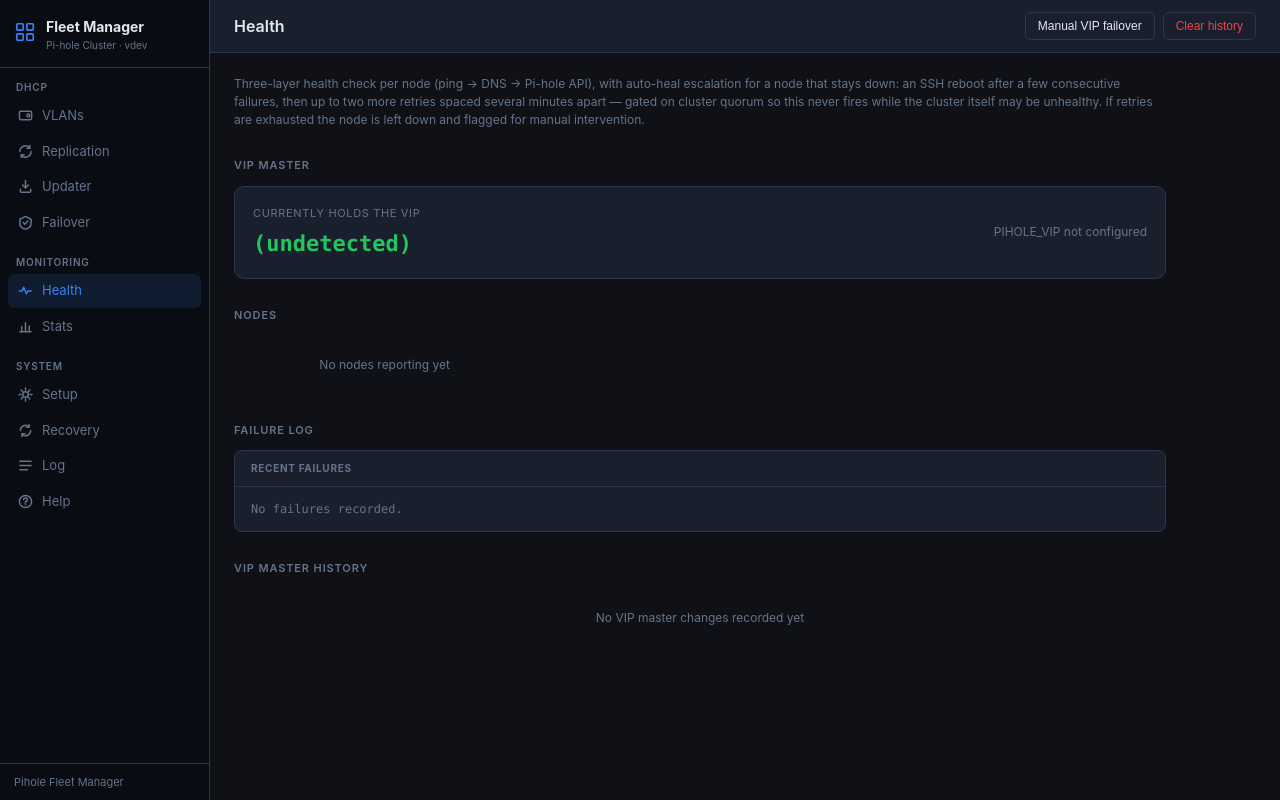
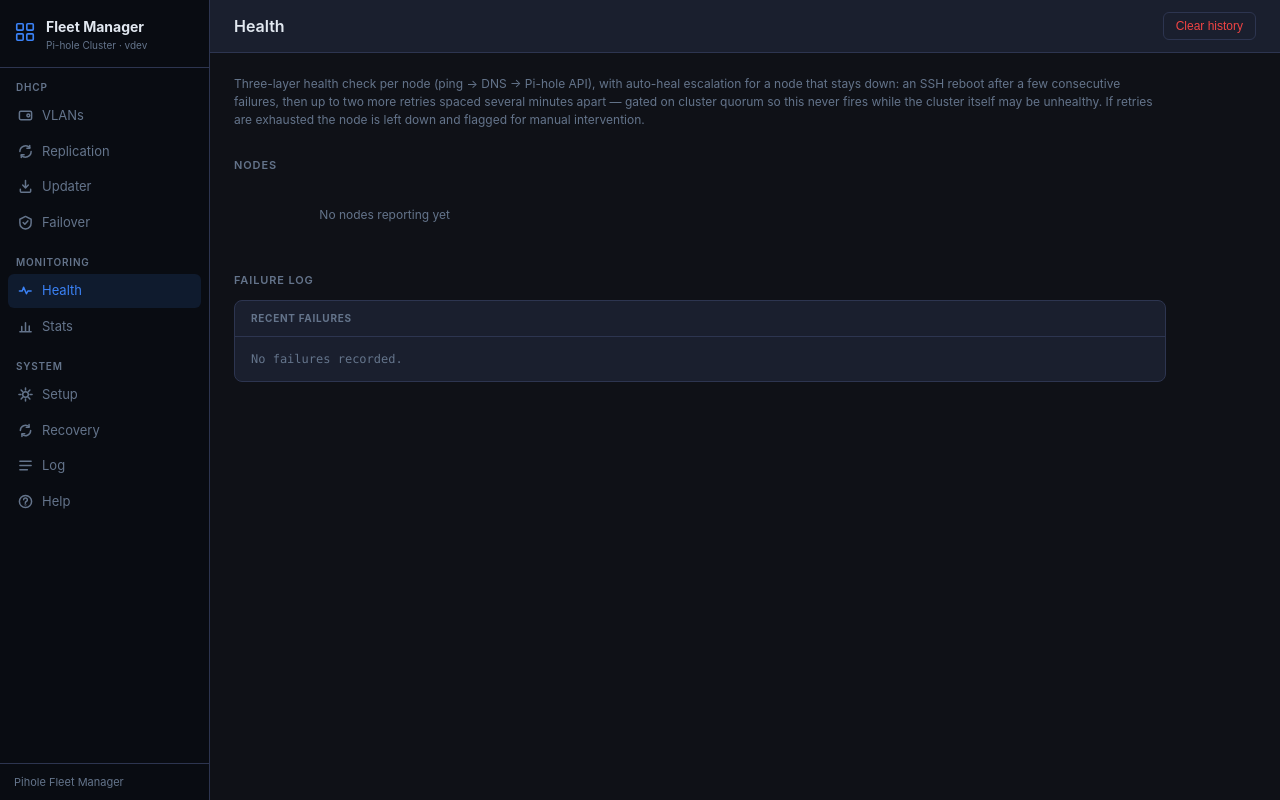
Before and after one commit to 3amhomelab/pihole-fleet-manager, a Flask app: page /monitor in a window 1280 px wide. Run offline with Flask 3, Linux system fonts and the light colour scheme; data that the repository does not hold is empty.

Commit message:
Hide VIP card, history, and failover button when PIHOLE_VIP isn't configured

```diff
--- a/templates/monitor.html
+++ b/templates/monitor.html
@@ -49,7 +49,7 @@
 <div class="toolbar">
   <h1>Health</h1>
   <div class="toolbar-actions">
-    <button class="btn" onclick="triggerFailover()">Manual VIP failover</button>
+    <button class="btn" id="failover-btn" onclick="triggerFailover()">Manual VIP failover</button>
     <button class="btn danger" onclick="clearHistory()">Clear history</button>
   </div>
 </div>
@@ -62,6 +62,7 @@
     unhealthy. If retries are exhausted the node is left down and flagged for manual intervention.
   </p>
 
+  <div id="vip-section">
     <div class="section-title">VIP master</div>
     <div class="vip-card">
       <div>
@@ -69,6 +70,7 @@
         <div class="vip-node" id="vip-master">—</div>
       </div>
       <div class="hint" id="vip-addr"></div>
+    </div>
   </div>
 
   <div class="section-title">Nodes</div>
@@ -80,8 +82,10 @@
     <div class="log-body" id="failure-log">Loading…</div>
   </div>
 
+  <div id="vip-history-section">
     <div class="section-title">VIP master history</div>
     <div class="history-list" id="history-list"></div>
+  </div>
 </div>
 {% endblock %}
 
@@ -101,8 +105,15 @@ async function loadState() {
 }
 
 function render(d) {
+  const vipConfigured = !!d.vip;
+  document.getElementById('vip-section').style.display = vipConfigured ? '' : 'none';
+  document.getElementById('vip-history-section').style.display = vipConfigured ? '' : 'none';
+  document.getElementById('failover-btn').style.display = vipConfigured ? '' : 'none';
+
+  if (vipConfigured) {
     document.getElementById('vip-master').textContent = d.vip_master || '(undetected)';
-  document.getElementById('vip-addr').textContent = d.vip ? `VIP: ${d.vip}` : 'PIHOLE_VIP not configured';
+    document.getElementById('vip-addr').textContent = `VIP: ${d.vip}`;
+  }
 
   const piholes = d.piholes || {};
   const ips = Object.keys(piholes);
```
Lines whose indentation alone changed are shown as unchanged.
